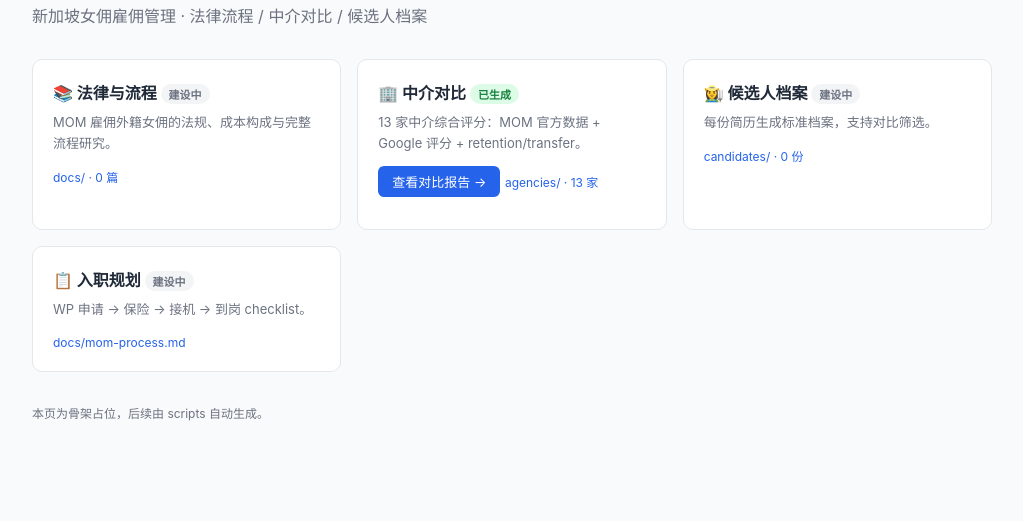
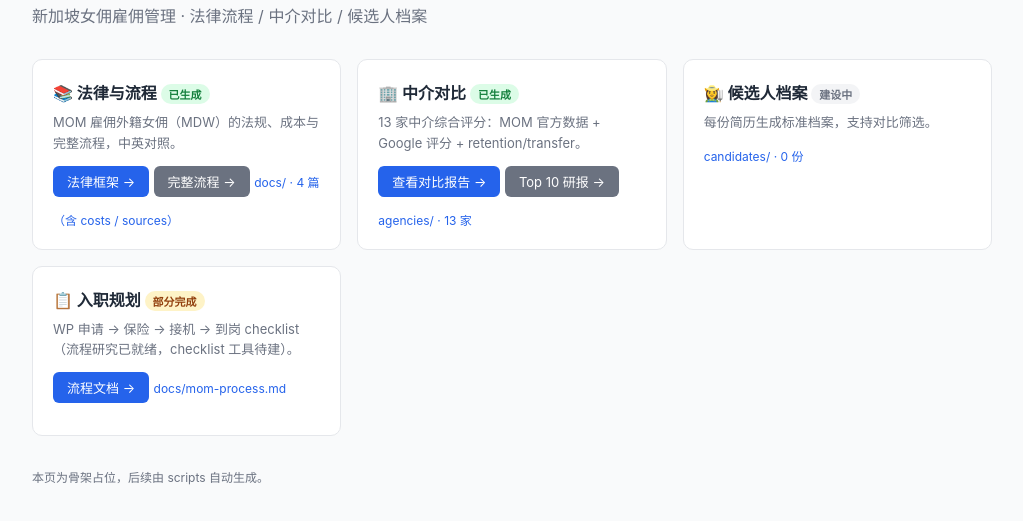
Before and after one commit to kindle0088-sys/sg-helper, a website: page index.html in a window 1280 px wide. Shown: the part 77-598 px from the top of the page, without its empty margins (128-1151 px from the left). Drawn offline with Linux system fonts and the light colour scheme.

Commit message:
feat: 看板接入法律与流程文档入口
- 法律与流程卡片：标记已生成，链接 legal-framework/mom-process
- 中介对比卡片：补充 Top 10 研报入口
- 入职规划卡片：标记部分完成，链接流程文档
- 新增 partial 状态样式

```diff
--- a/index.html
+++ b/index.html
@@ -18,6 +18,7 @@
   .card .count { font-size:12px; color:var(--accent); }
   .status { display:inline-block; font-size:11px; padding:2px 8px; border-radius:99px; background:#f3f4f6; color:var(--muted); }
   .status.done { background:#dcfce7; color:#15803d; }
+  .status.partial { background:#fef3c7; color:#92400e; }
   a.go { display:inline-block; font-size:13px; color:#fff; background:var(--accent); padding:6px 14px; border-radius:6px; text-decoration:none; margin-bottom:12px; }
 </style>
 </head>
@@ -28,14 +29,17 @@
 
   <div class="grid">
     <div class="card">
-      <h2>📚 法律与流程 <span class="status">建设中</span></h2>
-      <p>MOM 雇佣外籍女佣的法规、成本构成与完整流程研究。</p>
-      <span class="count">docs/ · 0 篇</span>
+      <h2>📚 法律与流程 <span class="status done">已生成</span></h2>
+      <p>MOM 雇佣外籍女佣（MDW）的法规、成本与完整流程，中英对照。</p>
+      <a class="go" href="docs/legal-framework.md">法律框架 →</a>
+      <a class="go" href="docs/mom-process.md" style="background:#6b7280;">完整流程 →</a>
+      <span class="count">docs/ · 4 篇（含 costs / sources）</span>
     </div>
     <div class="card">
       <h2>🏢 中介对比 <span class="status done">已生成</span></h2>
       <p>13 家中介综合评分：MOM 官方数据 + Google 评分 + retention/transfer。</p>
       <a class="go" href="agencies/index.html">查看对比报告 →</a>
+      <a class="go" href="agencies/reports/index.html" style="background:#6b7280;">Top 10 研报 →</a>
       <span class="count">agencies/ · 13 家</span>
     </div>
     <div class="card">
@@ -44,8 +48,9 @@
       <span class="count">candidates/ · 0 份</span>
     </div>
     <div class="card">
-      <h2>📋 入职规划 <span class="status">建设中</span></h2>
-      <p>WP 申请 → 保险 → 接机 → 到岗 checklist。</p>
+      <h2>📋 入职规划 <span class="status partial">部分完成</span></h2>
+      <p>WP 申请 → 保险 → 接机 → 到岗 checklist（流程研究已就绪，checklist 工具待建）。</p>
+      <a class="go" href="docs/mom-process.md">流程文档 →</a>
       <span class="count">docs/mom-process.md</span>
     </div>
   </div>
```
